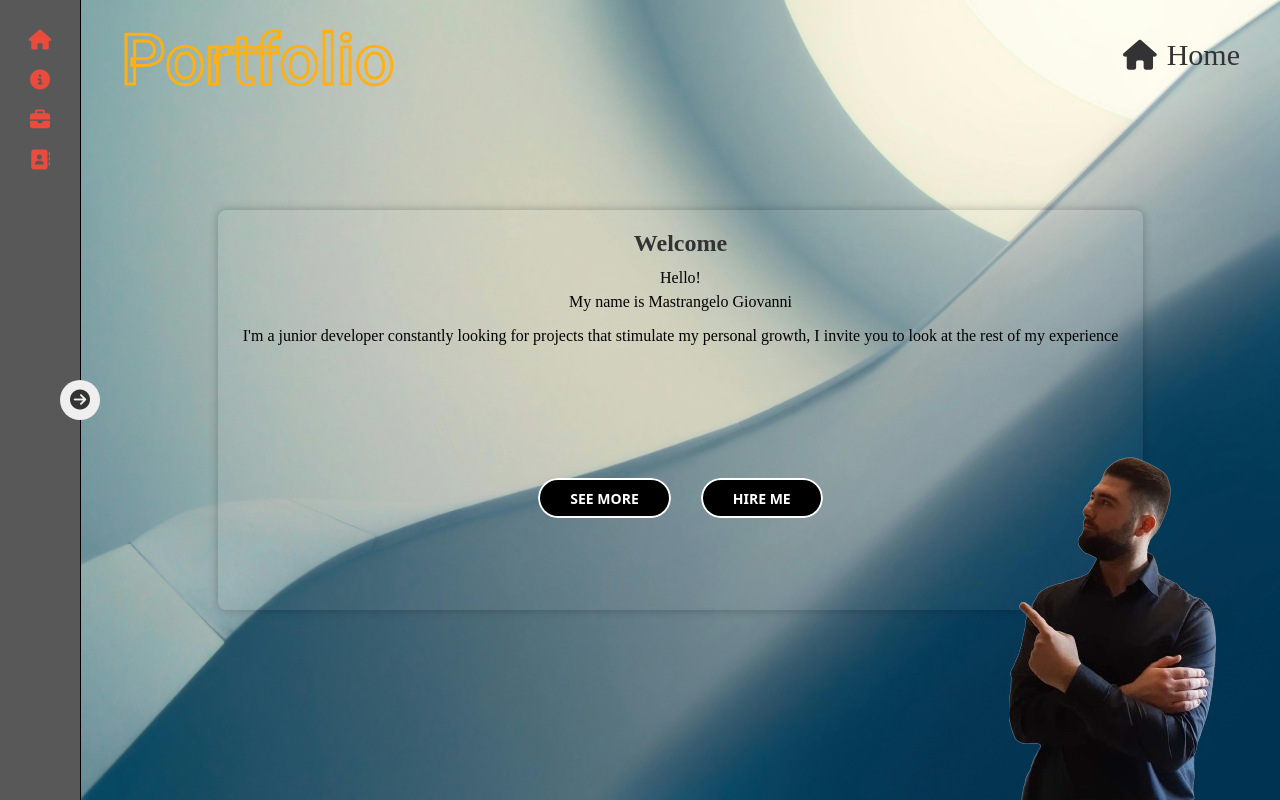
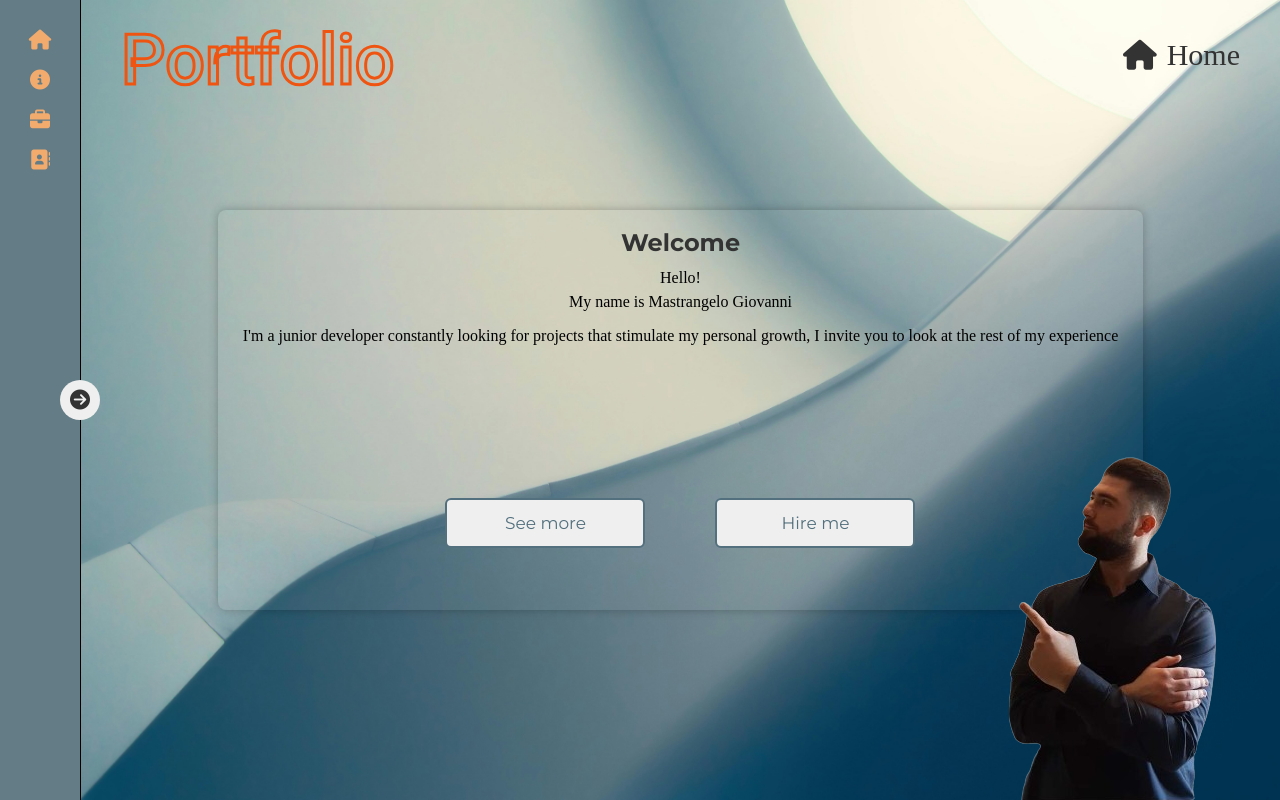
Before and after one commit to mastro00/Portfolio, an Angular app: page /home in a window 1280 px wide. Built offline with nearby package versions, Linux system fonts and the light colour scheme; a web font is replaced by a local one.

Commit message:
Finished

```diff
--- a/src/app/about/about.component.css
+++ b/src/app/about/about.component.css
@@ -45,7 +45,7 @@ img {
 
 .big {
     font-size: 21px;
-    color: #FFB114;
+    color: #FA5B0F;
   }
 
 .links {
--- a/src/app/career/career.component.css
+++ b/src/app/career/career.component.css
@@ -28,7 +28,7 @@ h1 {
 
   .dropdown-header {
     cursor: pointer;
-    background-color: #f0f0f0;
+    background-color: #969696;
     padding: 10px;
   }
 
--- a/src/app/contacts/contacts.component.css
+++ b/src/app/contacts/contacts.component.css
@@ -154,66 +154,49 @@ hr {
  */
 
 
- .button {
-  --main-focus: #2d8cf0;
-  --font-color: #dedede;
-  --bg-color-sub: #222;
-  --bg-color: #323232;
-  --main-color: #dedede;
+ button {
+  font-size: 18px;
+  letter-spacing: 2px;
+  text-transform: uppercase;
+  display: inline-block;
+  text-align: center;
+  font-weight: bold;
+  padding: 0.7em 2em;
+  border: 1px solid black;
+  border-radius: 2px;
   position: relative;
-  width: 150px;
-  height: 40px;
-  cursor: pointer;
-  display: flex;
-  align-items: center;
-  border: 2px solid var(--main-color);
-  /* Gestisce l'ombra del pulsante */
-  /* box-shadow: 4px 4px var(--main-color); */
-  background-color: var(--bg-color);
-  border-radius: 10px;
-  overflow: hidden;
+  box-shadow: 0 2px 10px rgba(0, 0, 0, 0.16), 0 3px 6px rgba(0, 0, 0, 0.1);
+  color: black;
+  text-decoration: none;
+  transition: 0.3s ease all;
+  z-index: 1;
+  margin-top: 30px;
 }
 
-.button, .button__icon, .button__text {
-  transition: all 0.3s;
+button:before {
+  transition: 0.5s all ease;
+  position: absolute;
+  top: 0;
+  left: 50%;
+  right: 50%;
+  bottom: 0;
+  opacity: 0;
+  content: '';
+  background-color: grey;
+  z-index: -1;
 }
 
-.button .button__text {
-  transform: translateX(21px);
-  color: var(--font-color);
-  font-weight: 600;
+button:hover, button:focus {
+  color: white;
 }
 
-.button .button__icon {
-  position: absolute;
-  transform: translateX(109px);
-  height: 100%;
-  padding: 5px;
-  background-color: var(--bg-color-sub);
-  display: flex;
-  align-items: center;
-  justify-content: center;
+button:hover:before, button:focus:before {
+  transition: 0.5s all ease;
+  left: 0;
+  right: 0;
+  opacity: 1;
 }
 
-.button .svg {
-  width: 20px;
-  fill: var(--main-color);
+button:active {
+  transform: scale(0.9);
 }
-
-.button:hover {
-  background: var(--bg-color);
-}
-
-.button:hover .button__text {
-  color: transparent;
-}
-
-.button:hover .button__icon {
-  width: 100%;
-  transform: translateX(0);
-}
-
-.button:active {
-  transform: translate(3px, 3px);
-  box-shadow: 0px 0px var(--main-color);
-}
--- a/src/app/home/home.component.css
+++ b/src/app/home/home.component.css
@@ -42,146 +42,6 @@ div h2 {
     padding: 20px;
 }
 
-.btn-17,
-.btn-17 *,
-.btn-17 :after,
-.btn-17 :before,
-.btn-17:after,
-.btn-17:before {
-  border: 0 solid;
-  box-sizing: border-box;
-}
-
-.btn-17 {
-  -webkit-tap-highlight-color: transparent;
-  -webkit-appearance: button;
-  background-color: #000;
-  background-image: none;
-  color: #fff;
-  cursor: pointer;
-  font-family: ui-sans-serif, system-ui, -apple-system, BlinkMacSystemFont,
-    Segoe UI, Roboto, Helvetica Neue, Arial, Noto Sans, sans-serif,
-    Apple Color Emoji, Segoe UI Emoji, Segoe UI Symbol, Noto Color Emoji;
-  font-size: 100%;
-  font-weight: 900;
-  line-height: 1.5;
-  margin: 0;
-  -webkit-mask-image: -webkit-radial-gradient(#000, #fff);
-  padding: 0;
-  text-transform: uppercase;
-}
-
-.btn-17:disabled {
-  cursor: default;
-}
-
-.btn-17:-moz-focusring {
-  outline: auto;
-}
-
-.btn-17 svg {
-  display: block;
-  vertical-align: middle;
-}
-
-.btn-17 [hidden] {
-  display: none;
-}
-
-.btn-17 {
-  border-radius: 99rem;
-  border-width: 2px;
-  padding: 0.8rem 3rem;
-  z-index: 0;
-}
-
-.btn-17,
-.btn-17 .text-container {
-  overflow: hidden;
-  position: relative;
-}
-
-.btn-17 .text-container {
-  display: block;
-  mix-blend-mode: difference;
-}
-
-.btn-17 .text {
-  display: block;
-  position: relative;
-}
-
-.btn-17:hover .text {
-  -webkit-animation: move-up-alternate 0.3s forwards;
-  animation: move-up-alternate 0.3s forwards;
-}
-
-@-webkit-keyframes move-up-alternate {
-  0% {
-    transform: translateY(0);
-  }
-
-  50% {
-    transform: translateY(80%);
-  }
-
-  51% {
-    transform: translateY(-80%);
-  }
-
-  to {
-    transform: translateY(0);
-  }
-}
-
-@keyframes move-up-alternate {
-  0% {
-    transform: translateY(0);
-  }
-
-  50% {
-    transform: translateY(80%);
-  }
-
-  51% {
-    transform: translateY(-80%);
-  }
-
-  to {
-    transform: translateY(0);
-  }
-}
-
-.btn-17:after,
-.btn-17:before {
-  --skew: 0.2;
-  background: #fff;
-  content: "";
-  display: block;
-  height: 102%;
-  left: calc(-50% - 50% * var(--skew));
-  pointer-events: none;
-  position: absolute;
-  top: -104%;
-  transform: skew(calc(150deg * var(--skew))) translateY(var(--progress, 0));
-  transition: transform 0.2s ease;
-  width: 100%;
-}
-
-.btn-17:after {
-  --progress: 0%;
-  left: calc(50% + 50% * var(--skew));
-  top: 102%;
-  z-index: -1;
-}
-
-.btn-17:hover:before {
-  --progress: 100%;
-}
-
-.btn-17:hover:after {
-  --progress: -102%;
-}
 
 /* card */
 
@@ -196,6 +56,47 @@ div h2 {
     transition: all 0.2s;
   }
 
-  .card:hover {
-    transform: scale(1.04) rotate(1deg);
+
+  /* button */
+  button {
+    --color: #53707e;
+    font-family: inherit;
+    display: inline-block;
+    width: 200px;
+    height: 50px;
+    line-height: 2.5em;
+    overflow: hidden;
+    cursor: pointer;
+    margin: 20px;
+    font-size: 17px;
+    z-index: 1;
+    color: var(--color);
+    border: 2px solid var(--color);
+    border-radius: 6px;
+    position: relative;
   }
+
+  button::before {
+    position: absolute;
+    content: "";
+    background: var(--color);
+    width: 200px;
+    height: 250px;
+    z-index: -1;
+    border-radius: 50%;
+  }
+
+  button:hover {
+    color: white;
+  }
+
+  button:before {
+    top: 100%;
+    left: 100%;
+    transition: 0.3s all;
+  }
+
+  button:hover::before {
+    top: -100px;
+    left: -2px;
+  }
--- a/src/app/home/home.component.html
+++ b/src/app/home/home.component.html
@@ -11,8 +11,8 @@
             </p>
         </div>
         <div id="buttons" class="board-buttons gap30">
-            <button class="btn-17" style="height: 40px;" (click)="seeMore('/about')"><span class="text-container"><span class="text">See more</span></span></button>
-            <button class="btn-17" style="height: 40px;" (click)="seeMore('/contacts')"><span class="text-container"><span class="text">Hire me</span></span></button>
+            <button (click)="seeMore('/about')">See more</button>
+            <button (click)="seeMore('/contacts')">Hire me</button>
         </div>
     </div>
 
--- a/src/app/sidebar/sidebar.component.css
+++ b/src/app/sidebar/sidebar.component.css
@@ -15,15 +15,24 @@ i {
     display: flex;
     width: 100%;
     flex-wrap: nowrap;
-    color:#e94c3d;
+    color:#F2AA6D;
     text-transform: uppercase;
     font-weight: bold;
 }
 
 .pages li a:hover {
-    /* color: #555; */
     color:#ffb114;
 }
+
+.pages li a span {
+  color: #D97E4E;
+}
+
+.pages li a span:hover{
+    color: #ffb114;
+  }
+
+
 
 .pages li > a > div:has(i){
     width: 40px;
@@ -86,70 +95,3 @@ i {
     display: block;
     opacity: 1;
   }
-
-/* test */
-
-/* .card {
-    position: relative;
-    width: 190px;
-    height: 254px;
-    background-color: #000;
-    display: flex;
-    flex-direction: column;
-    justify-content: end;
-    padding: 12px;
-    gap: 12px;
-    border-radius: 8px;
-    cursor: pointer;
-    color: white;
-  }
-
-  .card::before {
-    content: '';
-    position: absolute;
-    inset: 0;
-    left: -5px;
-    margin: auto;
-    width: 200px;
-    height: 264px;
-    border-radius: 10px;
-    background: linear-gradient(-45deg, #e81cff 0%, #40c9ff 100% );
-    z-index: -10;
-    pointer-events: none;
-    transition: all 0.6s cubic-bezier(0.175, 0.885, 0.32, 1.275);
-  }
-
-  .card::after {
-    content: "";
-    z-index: -1;
-    position: absolute;
-    inset: 0;
-    background: linear-gradient(-45deg, #fc00ff 0%, #00dbde 100% );
-    transform: translate3d(0, 0, 0) scale(0.95);
-    filter: blur(20px);
-  }
-
-  .heading {
-    font-size: 20px;
-    text-transform: capitalize;
-    font-weight: 700;
-  }
-
-  .card p:not(.heading) {
-    font-size: 14px;
-  }
-
-  .card p:last-child {
-    color: #e81cff;
-    font-weight: 600;
-  }
-
-  .card:hover::after {
-    filter: blur(30px);
-  }
-
-  .card:hover::before {
-    transform: rotate(-90deg) scaleX(1.34) scaleY(0.77);
-  }
-
-   */
--- a/src/app/title/title.component.css
+++ b/src/app/title/title.component.css
@@ -6,7 +6,7 @@ h1 {
 
 h1 {
     color: transparent;
-    -webkit-text-stroke: 3px #FFB114;
+    -webkit-text-stroke: 3px #ef5411;
     position: relative;
     font-size: 70px;
     cursor: pointer;
@@ -17,14 +17,14 @@ h1::before {
     width: 0%;
     height: 100%;
     overflow: hidden;
-    color: #FFB114;
+    color: #f4682d;
 
     transition: 1s ease-in-out;
 }
 
 h1:hover::before{
     width: 100%;
-    filter: drop-shadow(0 0 25px #FFB114);
+    filter: drop-shadow(0 0 25px #f4682d);
 }
 
 .header {
--- a/src/index.html
+++ b/src/index.html
@@ -14,6 +14,9 @@
 <link href="https://fonts.googleapis.com/css2?family=Roboto:ital,wght@0,100;0,300;0,400;0,500;0,700;0,900;1,100;1,300;1,400;1,500;1,700;1,900&display=swap" rel="stylesheet">
   <link href="https://fonts.googleapis.com/css2?family=Roboto:wght@300;400;500&display=swap" rel="stylesheet">
   <link href="https://fonts.googleapis.com/icon?family=Material+Icons" rel="stylesheet">
+  <link rel="preconnect" href="https://fonts.googleapis.com">
+<link rel="preconnect" href="https://fonts.gstatic.com" crossorigin>
+<link href="https://fonts.googleapis.com/css2?family=Montserrat:ital,wght@0,100..900;1,100..900&display=swap" rel="stylesheet">
 </head>
 <body>
   <app-root class="flex"></app-root>
--- a/src/styles.css
+++ b/src/styles.css
@@ -133,12 +133,11 @@ app-sidebar {
     border-right: 1px solid black;
     height: 100%;
     /* colore sidebar */
-    background-color: #585858;
+    background-color: #637C86;
 }
 
-app-home.card {
-    justify-content: center;
-    align-items: center;
+app-home {
+    font-family: "Montserrat", sans-serif;
 }
 
 app-contacts {
@@ -158,10 +157,17 @@ app-contacts .cv{
     justify-content: end;
     align-items: end;
     padding: 5px;
+    font-family: "Montserrat", sans-serif;
 }
 
 app-about {
     display: flex;
     flex-direction: column;
     padding-left: 10PX;
+    font-family: "Montserrat", sans-serif;
+    font-weight: 450;
 }
+
+app-career {
+    font-family: "Montserrat", sans-serif;
+}
```
Also changed, not shown: src/app/about/about.component.html (+6 -6 lines), src/app/career/Untitled-1.html (deleted, +0 -80 lines), src/app/contacts/contacts.component.html (+3 -26 lines), src/assets/img/about.jpg (added).
